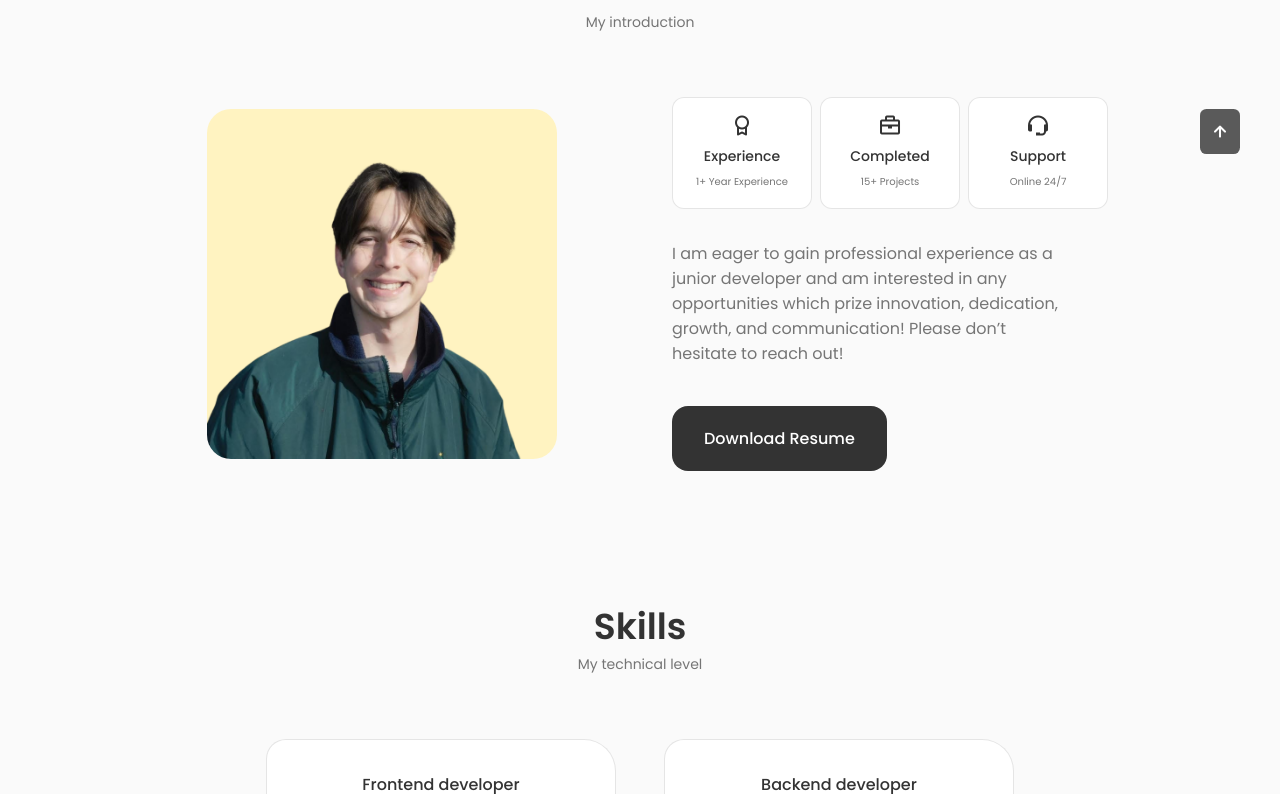
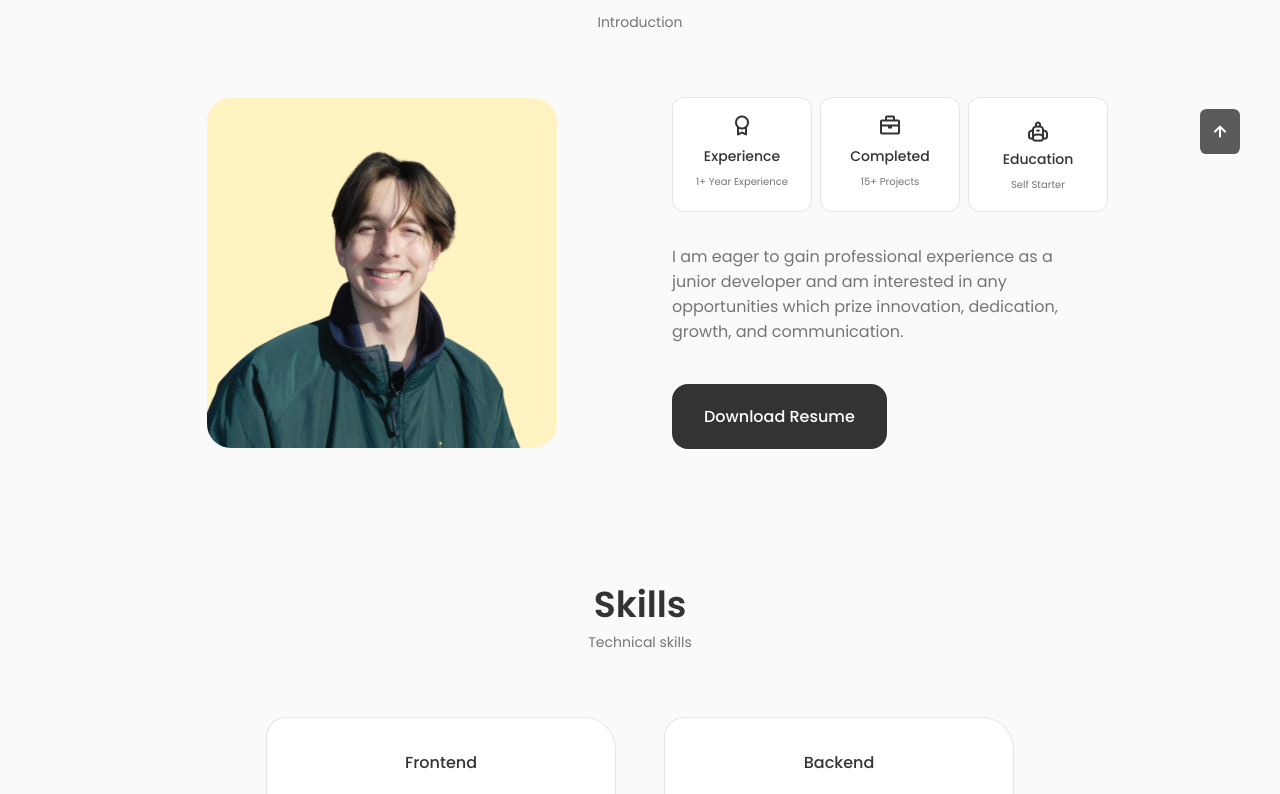
Before and after one commit to EthenThinkful/Portfolio, a React (Create React App) app: page / in a window 1280 px wide. Shown: the part 806-1600 px from the top of the page. Built offline with nearby package versions, Linux system fonts and the light colour scheme.

Commit message:
changed about me section and website subtitles

```diff
--- a/src/components/about/About.jsx
+++ b/src/components/about/About.jsx
@@ -8,7 +8,7 @@ const About = () => {
   return (
     <section className="about section" id="about">
       <h2 className="section__title">About Me</h2>
-      <span className="section__subtitle">My introduction</span>
+      <span className="section__subtitle">Introduction</span>
       <div className="about__container container grid">
         <img src={AboutImg} alt="" className="about__img" />
         <div className="about__data">
@@ -17,8 +17,7 @@ const About = () => {
           <p className="about__description">
             I am eager to gain professional experience as a junior developer and
             am interested in any opportunities which prize innovation,
-            dedication, growth, and communication! Please don’t hesitate to
-            reach out!
+            dedication, growth, and communication.
           </p>
           <a
             download=""
--- a/src/components/about/Info.jsx
+++ b/src/components/about/Info.jsx
@@ -17,9 +17,9 @@ const Info = () => {
       </div>
 
       <div className="about__box">
-        <i className="bx bx-support about__icon"></i>
-        <h3 className="about__title">Support</h3>
-        <span className="about__subtitle">Online 24/7</span>
+      <i className="uil uil-backpack about__icon"></i>
+        <h3 className="about__title">Education</h3>
+        <span className="about__subtitle">Self Starter</span>
       </div>
     </div>
   );
--- a/src/components/skills/Backend.jsx
+++ b/src/components/skills/Backend.jsx
@@ -3,7 +3,7 @@ import React from "react";
 const Backend = () => {
     return (
         <div className="skills__content">
-            <h3 className="skills__title">Backend developer</h3>
+            <h3 className="skills__title">Backend</h3>
             <div className="skills__box">
                 <div className="skills__group">
 
--- a/src/components/skills/Frontend.jsx
+++ b/src/components/skills/Frontend.jsx
@@ -3,7 +3,7 @@ import React from "react";
 const Frontend = () => {
   return (
     <div className="skills__content">
-      <h3 className="skills__title">Frontend developer</h3>
+      <h3 className="skills__title">Frontend</h3>
       <div className="skills__box">
         <div className="skills__group">
           <div className="skills__data">
--- a/src/components/skills/Skills.jsx
+++ b/src/components/skills/Skills.jsx
@@ -7,7 +7,7 @@ const Skills = () => {
   return (
     <section className="skills section" id="skills">
       <h2 className="section__title">Skills</h2>
-      <span className="section__subtitle">My technical level</span>
+      <span className="section__subtitle">Technical skills</span>
 
       <div className="skills__container container grid">
             <Frontend />
--- a/src/components/work/Work.jsx
+++ b/src/components/work/Work.jsx
@@ -6,7 +6,7 @@ const Work = () => {
     return (
         <section className="work section" id='portfolio'>
             <h2 className="section__title">Portfolio</h2>
-            <span className="section__subtitle">Most recent works
+            <span className="section__subtitle">My journey
             </span>
 
             <Works />
```
